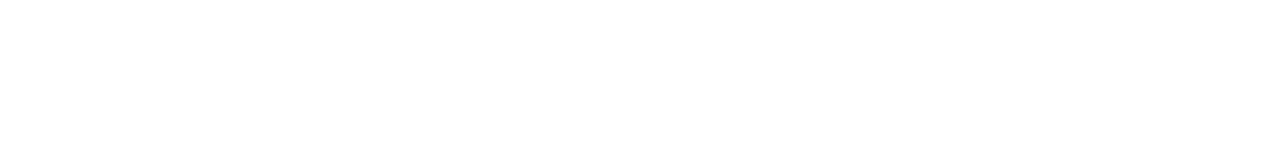
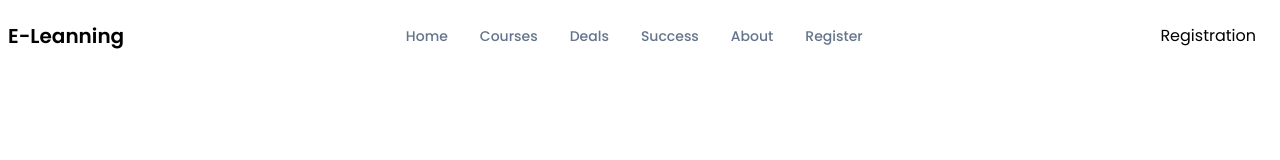
Before and after one commit to rasel-mahmud-dev/e-learning, a plain HTML site: page index.html in a window 1280 px wide. Drawn offline with nearby package versions, Linux system fonts and the light colour scheme.

Commit message:
navigation added

```diff
--- a/index.html
+++ b/index.html
@@ -23,12 +23,77 @@
     <!-- fontawesome script link -->
     <script src="https://kit.fontawesome.com/d3cefd4379.js" crossorigin="anonymous"></script>
 
-
+    <script src="https://cdn.tailwindcss.com"></script>
 </head>
 
 <body>
 
 
+
+    <!-- navigation section start -->
+
+    <nav class="px-2 bg-white border-gray-200 mt-4 ">
+        <div class="container flex flex-wrap justify-between items-center mx-auto">
+            <a href="#" class="flex items-center">
+                <span class="self-center text-xl font-semibold whitespace-nowrap">E-Leanning</span>
+            </a>
+            <button data-collapse-toggle="navbar-multi-level" type="button"
+                class="inline-flex justify-center items-center ml-3 text-gray-400 rounded-lg md:hidden hover:text-gray-900 focus:outline-none focus:ring-2 focus:ring-blue-300 "
+                aria-controls="navbar-multi-level" aria-expanded="false">
+                <span class="sr-only">Open main menu</span>
+                <svg class="w-6 h-6" aria-hidden="true" fill="currentColor" viewBox="0 0 20 20"
+                    xmlns="http://www.w3.org/2000/svg">
+                    <path fill-rule="evenodd"
+                        d="M3 5a1 1 0 011-1h12a1 1 0 110 2H4a1 1 0 01-1-1zM3 10a1 1 0 011-1h12a1 1 0 110 2H4a1 1 0 01-1-1zM3 15a1 1 0 011-1h12a1 1 0 110 2H4a1 1 0 01-1-1z"
+                        clip-rule="evenodd"></path>
+                </svg>
+            </button>
+
+            <div class="hidden w-full md:block md:w-auto" id="navbar-multi-level">
+                <ul
+                    class="flex flex-col p-2 mt-4  rounded-lg border border-gray-100 md:flex-row md:space-x-8 md:mt-0 md:text-sm md:font-medium md:border-0 md:bg-white">
+                    <li>
+                        <a href="#"
+                            class="block py-2 pr-4 pl-3  text-slate-500 hover:text-blue-400  hover:md:text-blue-400 rounded md:bg-transparent  md:p-0 "
+                            aria-current="page">Home</a>
+                    </li>
+                    <li>
+                        <a href="#"
+                            class="block py-2 pr-4 pl-3  text-slate-500 hover:text-blue-400  hover:md:text-blue-400 rounded md:bg-transparent  md:p-0 "
+                            aria-current="page">Courses</a>
+                    </li>
+                    <li>
+                        <a href="#"
+                            class="block py-2 pr-4 pl-3  text-slate-500 hover:text-blue-400  hover:md:text-blue-400 rounded md:bg-transparent  md:p-0 "
+                            aria-current="page">Deals</a>
+                    </li>
+                    <li>
+                        <a href="#"
+                            class="block py-2 pr-4 pl-3  text-slate-500 hover:text-blue-400  hover:md:text-blue-400 rounded md:bg-transparent  md:p-0 "
+                            aria-current="page">Success</a>
+                    </li>
+                    <li>
+                        <a href="#"
+                            class="block py-2 pr-4 pl-3  text-slate-500 hover:text-blue-400  hover:md:text-blue-400 rounded md:bg-transparent  md:p-0 "
+                            aria-current="page">About</a>
+                    </li>
+                    <li>
+                        <a href="#"
+                            class="block py-2 pr-4 pl-3  text-slate-500 hover:text-blue-400  hover:md:text-blue-400 rounded md:bg-transparent  md:p-0 "
+                            aria-current="page">Register</a>
+                    </li>
+                </ul>
+            </div>
+
+            <div class="hidden lg:block">
+                <button
+                    class="bg-primary text-primaty hover:bg-blue-500 px-4 py-2 rounded hover:text-white outline-none border-primary">Registration</button>
+            </div>
+
+        </div>
+    </nav>
+
+    <!-- navigation section end -->
 
 
 
--- a/tailwind.config.js
+++ b/tailwind.config.js
@@ -1,4 +1,5 @@
 /** @type {import('tailwindcss').Config} */
+
 module.exports = {
   content: [],
   theme: {
```
Also changed, not shown: 1 other file.
